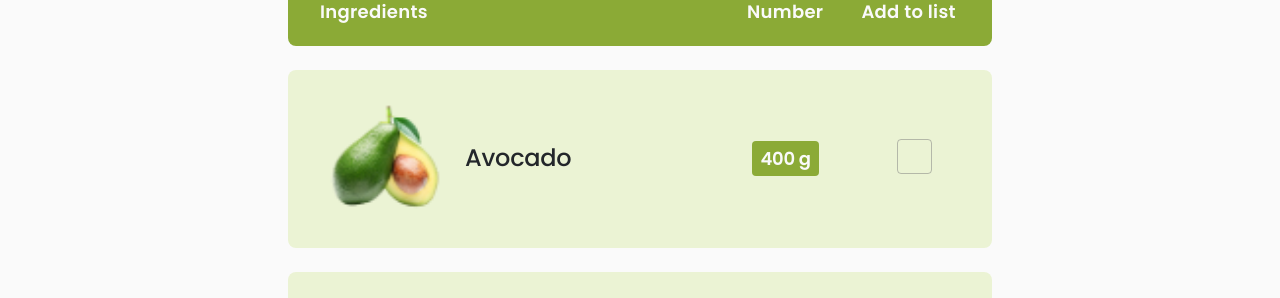
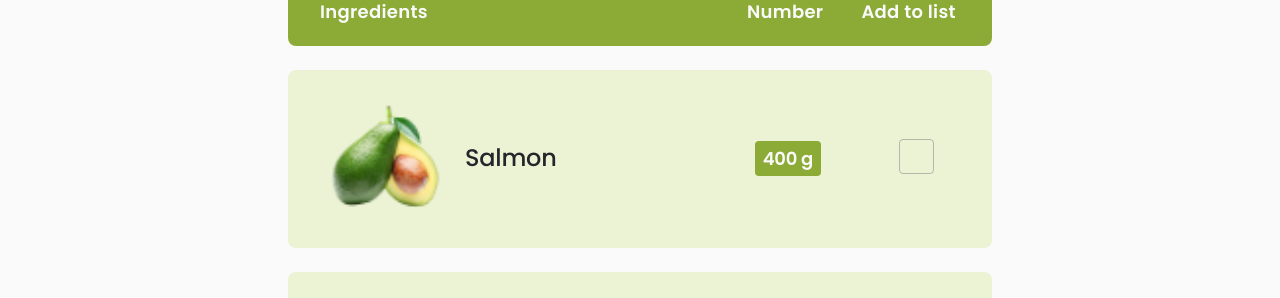
Before and after one commit to snizhanamohyl/project-y9o2mW7i, a React (Create React App) app: page /project-y9o2mW7i/recipe/1 in a window 1280 px wide. Shown: the part 631-929 px from the top of the page. Built offline with nearby package versions, Linux system fonts and the light colour scheme.

Commit message:
optimized list ingredients

```diff
--- a/src/components/RecipePageComponents/IngredientsItem/RecipePageIngredientsItem.jsx
+++ b/src/components/RecipePageComponents/IngredientsItem/RecipePageIngredientsItem.jsx
@@ -17,19 +17,24 @@ export default function RecipePageIngredientsItem() {
   return (
     <>
       <ListItem>
-        <ImageIngredient alt="photo ingredients" src={img} />
-        <IngredientName>Avocado</IngredientName>
-        <QuantityIngredient>400 g</QuantityIngredient>
-        <CheckBoxInput type="checkbox" id="checkbox" />
-
-        <CheckboxLabels />
+        <div>
+          <ImageIngredient alt="photo ingredients" src={img} />
+          <IngredientName>Salmon</IngredientName>
+        </div>
+        <div>
+          <QuantityIngredient>400 g</QuantityIngredient>
+          <CheckboxLabels />
+        </div>
       </ListItem>
       <ListItem>
-        <ImageIngredient alt="photo ingredients" src={img} />
-        <IngredientName>Avocado</IngredientName>
-        <QuantityIngredient>400 g</QuantityIngredient>
-
-        <CheckboxLabels />
+        <div>
+          <ImageIngredient alt="photo ingredients" src={img} />
+          <IngredientName>Avocado</IngredientName>
+        </div>
+        <div>
+          <QuantityIngredient>400 g</QuantityIngredient>
+          <CheckboxLabels />
+        </div>
       </ListItem>
     </>
   );
--- a/src/components/RecipePageComponents/IngredientsItem/RecipePageIngredientsItem.styled.js
+++ b/src/components/RecipePageComponents/IngredientsItem/RecipePageIngredientsItem.styled.js
@@ -6,13 +6,13 @@ import sprite from '../../../assets/sprite.svg';
 
 export const ListItem = styled.li`
   display: flex;
-  margin-left: auto;
-  margin-right: auto;
+
   width: 100%;
   height: 86px;
   padding: 34px 29px 34px 29px;
 
   align-items: center;
+  justify-content: space-between;
 
   background-color: var(--light-green-bg);
   border-radius: 8px;
@@ -33,6 +33,11 @@ export const ListItem = styled.li`
     @media (min-width: 768px) {
       margin-bottom: 24px;
     }
+  }
+  div {
+    display: flex;
+    justify-content: center;
+    align-items: center;
   }
 `;
 
@@ -58,15 +63,11 @@ export const IngredientName = styled.span`
   font-weight: 500;
   line-height: 1.17;
   letter-spacing: -0.24px;
-  margin-right: 74px;
+
   @media (min-width: 768px) {
-    margin-right: 181px;
     font-size: 24px;
     line-height: 1;
     letter-spacing: -0.24px;
-  }
-  @media (min-width: 1440px) {
-    margin-right: 572px;
   }
 `;
 export const QuantityIngredient = styled.span`
```
